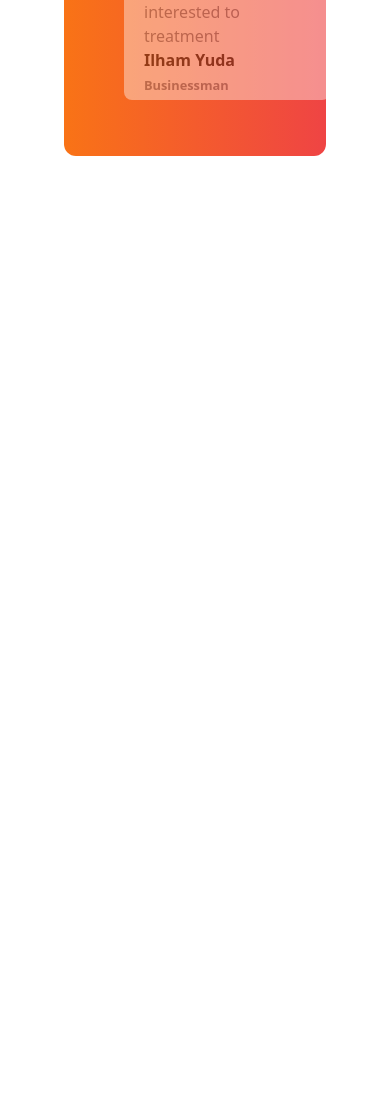
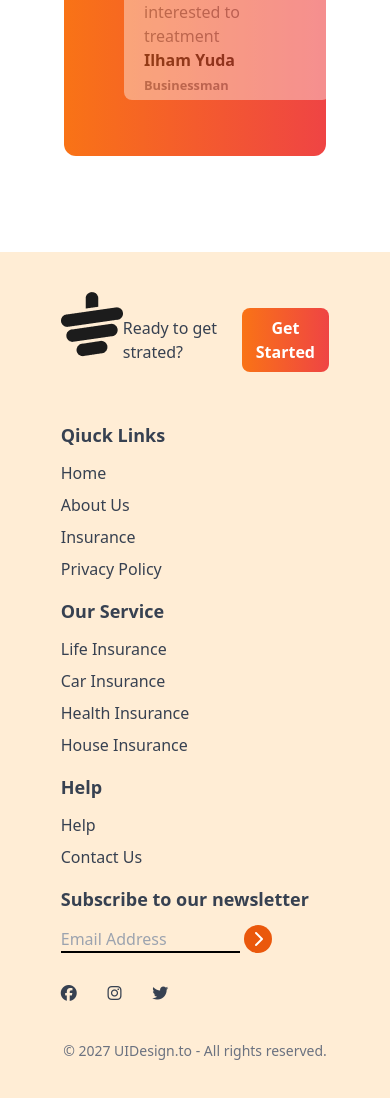
Before and after one commit to md-munna-khan/Tea-house-with-tailwind, a plain HTML site: page index.html in a window 390 px wide. Shown: the part 4714-5812 px from the top of the page. Before the commit the page ends 4966 px from the top, so only its background shows below. Drawn offline with nearby package versions, Linux system fonts and the light colour scheme.

Commit message:
tea house responsive project done

```diff
--- a/index.html
+++ b/index.html
@@ -191,5 +191,89 @@ tea time at The <br> Tea House
 </div>
        </section>
     </main>
+    <!-- footer section -->
+     <footer class="bg-orange-100  text-gray-700 px-4 py-10 md:px-16">
+<div class="w-9/12 mx-auto">
+<!-- logo -->
+<div class="flex justify-between mb-8">
+  <img class="mb-8" src="images/cup.png" alt="">
+  <div class="flex items-center gap-2">
+    <h1>Ready to get strated?</h1>
+    <button class="bg-gradient-to-r from-orange-500 to-red-500 ... px-3 py-2 rounded-lg  text-white font-bold">Get Started</button>
+  </div>
+</div>
+
+<!-- links -->
+<div class="grid grid-cols-1 md:grid-cols-2 lg:grid-cols-4 gap-4">
+<!-- first colum -->
+ <div>
+  <h3 class="font-bold text-lg mb-3">Qiuck Links</h3>
+  <ul class="space-y-2">
+    <li>
+      <a class="hover:text-orange-600" href="#">Home</a>
+    </li>
+    <li>
+      <a class="hover:text-orange-600" href="#">About Us</a>
+    </li>
+    <li>
+      <a class="hover:text-orange-600" href="#">Insurance</a>
+    </li>
+    <li>
+      <a class="hover:text-orange-600" href="#">Privacy Policy</a>
+    </li>
+  </ul>
+ </div>
+ <!-- second colum -->
+ <div>
+  <h3 class="font-bold text-lg mb-3">Our Service</h3>
+  <ul class="space-y-2">
+    <li>
+      <a class="hover:text-orange-600" href="#">Life Insurance</a>
+    </li>
+    <li>
+      <a class="hover:text-orange-600" href="#">Car Insurance</a>
+    </li>
+    <li>
+      <a class="hover:text-orange-600" href="#">Health Insurance</a>
+    </li>
+    <li>
+      <a class="hover:text-orange-600" href="#">House Insurance</a>
+    </li>
+  </ul>
+ </div>
+ <!-- third colum -->
+ <div>
+  <h3 class="font-bold text-lg mb-3">Help</h3>
+  <ul class="space-y-2">
+    <li>
+      <a class="hover:text-orange-600" href="#">Help</a>
+    </li>
+    <li>
+      <a class="hover:text-orange-600" href="#">Contact Us</a>
+    </li>
+
+
+  </ul>
+ </div>
+ <!-- fourth column -->
+<div class="">
+  <h3 class="font-bold text-lg mb-3">Subscribe to our newsletter</h3>
+  <div>
+    <input placeholder="Email Address" type="text" class="bg-transparent border-b-2 border-black w-4/6">
+    <i class="fa-solid fa-chevron-right  w-7 h-7 bg-orange-600 rounded-full text-white justify-center items-center inline-flex"></i>
+
+  </div>
+  <div class="flex justify-between w-2/5  mb-2 mt-8">
+    <i class="fa-brands fa-facebook"></i>
+    <i class="fa-brands fa-instagram"></i>
+    <i class="fa-brands fa-twitter"></i>
+  </div>
+</div>
+
+</div>
+<div class="text-center mx-auto mt-4 pt-4">
+  <p class="text-gray-500 text-sm">© 2027 UIDesign.to - All rights reserved.</p>
+  </div>
+     </footer>
 </body>
 </html>
```
